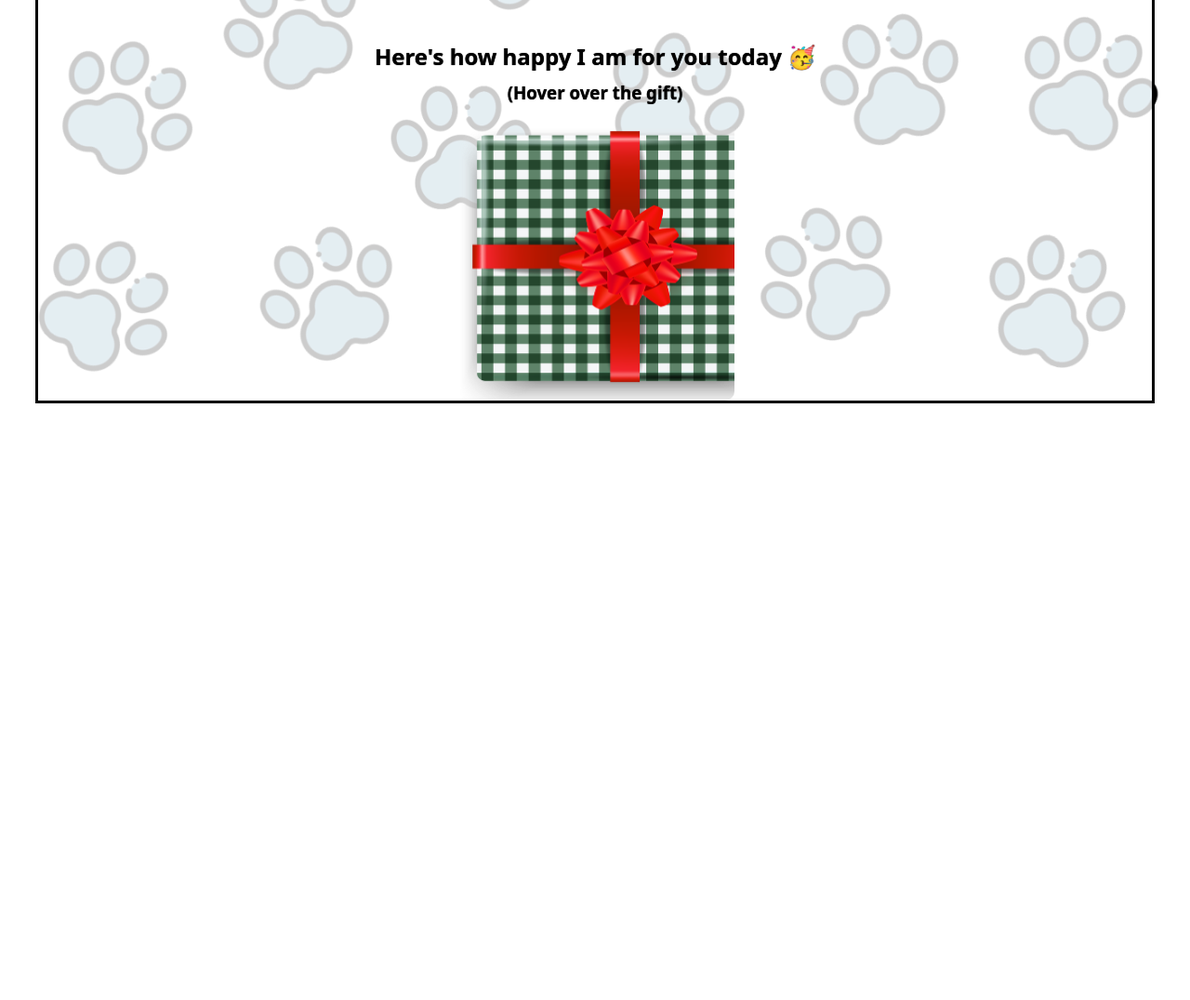
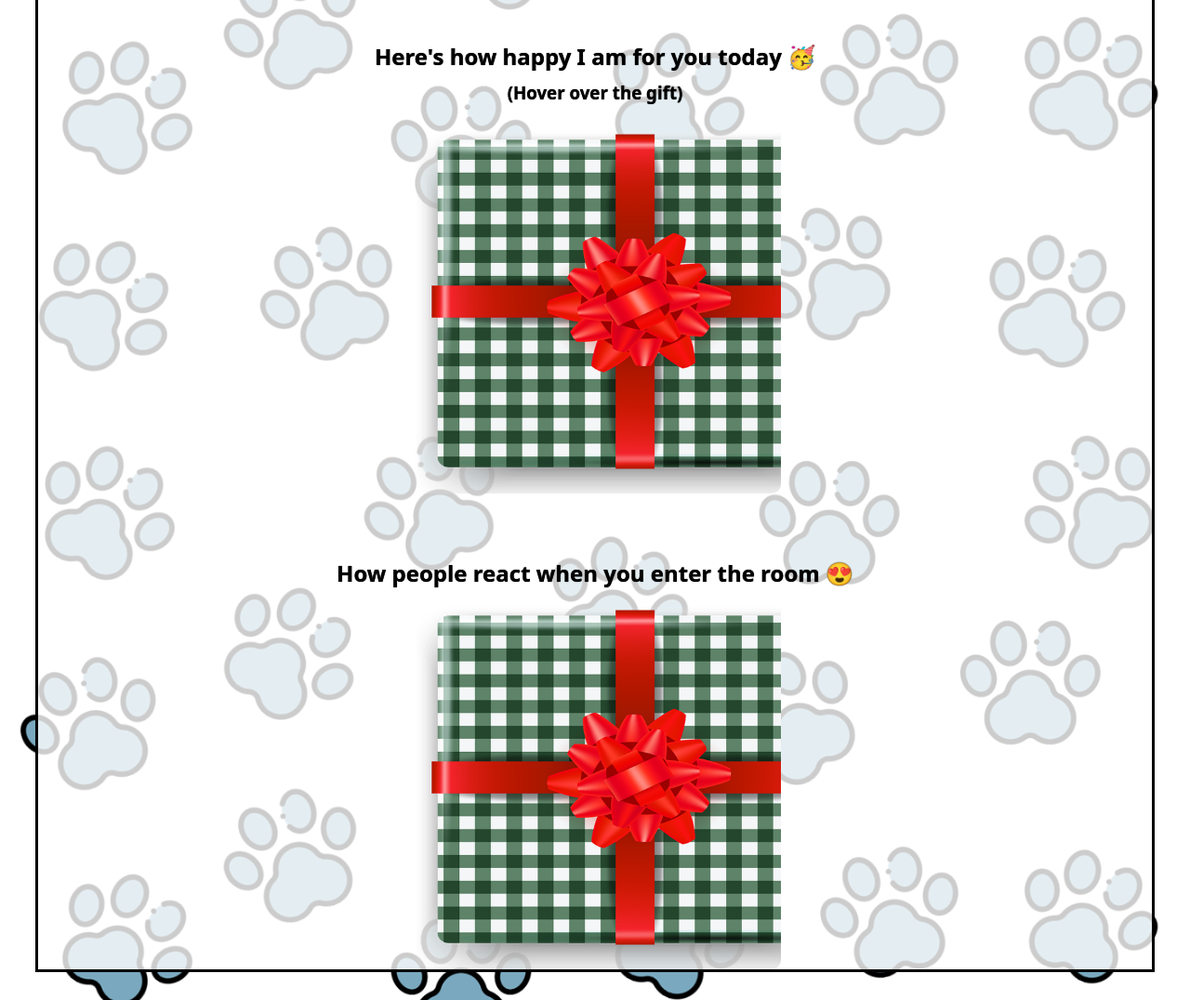
Before and after one commit to bassantgz30/Birthday_Gift, a plain HTML site: page index.htm in a window 1280 px wide. Shown: the part 460-1536 px from the top of the page at 93% size. Before the commit the page ends 924 px from the top, so only its background shows below. Drawn offline with Linux system fonts and the light colour scheme; a web font is replaced by a local one.

Commit message:
added a 2nd gift

```diff
--- a/css/style.css
+++ b/css/style.css
@@ -60,8 +60,8 @@ h1, h2, h3, h4, p {
 }
 
 .gift-img {
-    width: 300px;
-    height: 300px;
+    width: 400px;
+    height: 400px;
     border-radius: 10px;
     background-image: url("../images/gift-cover.png");
     background-size: cover;
@@ -69,6 +69,11 @@ h1, h2, h3, h4, p {
     margin: 0 auto;
 }
 
-.gift-img:hover {
+#gift-img-love:hover {
     background-image: url("../images/heart.gif");
 }
+
+#gift-img-happy:hover {
+    background-image: url("../images/happy.gif");
+    background-size: cover;
+}
--- a/index.htm
+++ b/index.htm
@@ -21,7 +21,12 @@
             <div class="gift-section">
                 <h2 class="gift-title">Here's how happy I am for you today 🥳</h2>
                 <h3 class="gift-hint">(Hover over the gift)</h3>
-                <div class="gift-img"></div>
+                <div class="gift-img" id="gift-img-love"></div>
+            </div>
+
+            <div class="gift-section">
+                <h2 class="gift-title">How people react when you enter the room 😍</h2>
+                <div class="gift-img" id="gift-img-happy"></div>
             </div>
         </div>
     </body>
```
Also changed, not shown: images/happy.gif (added).
